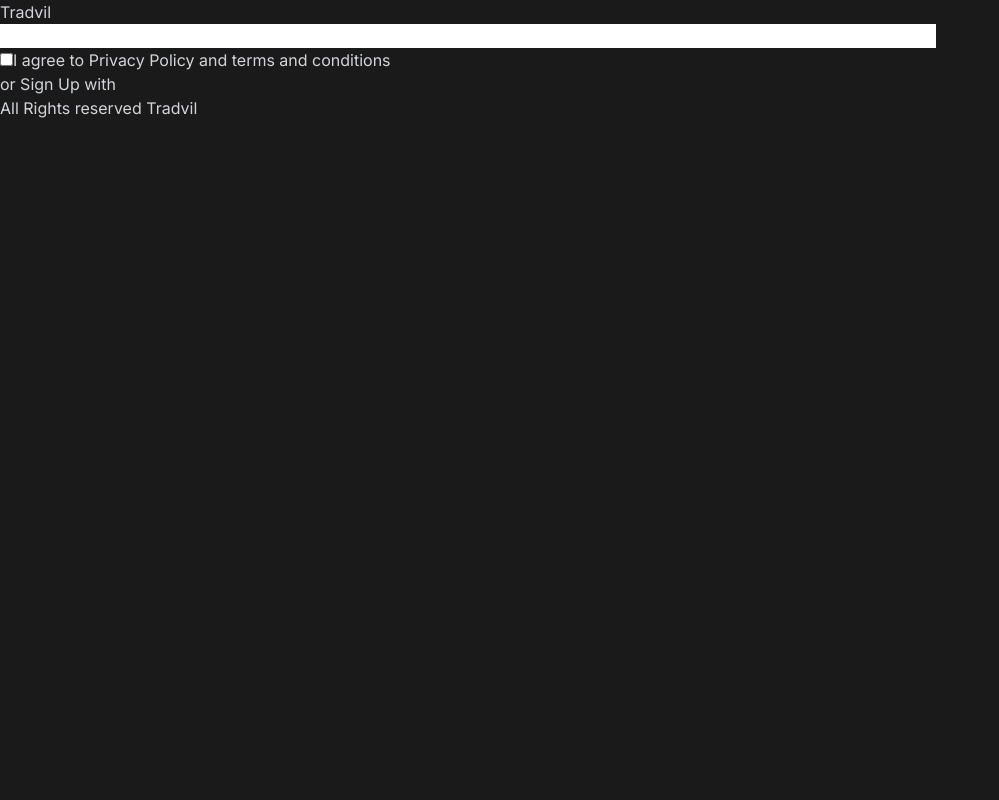
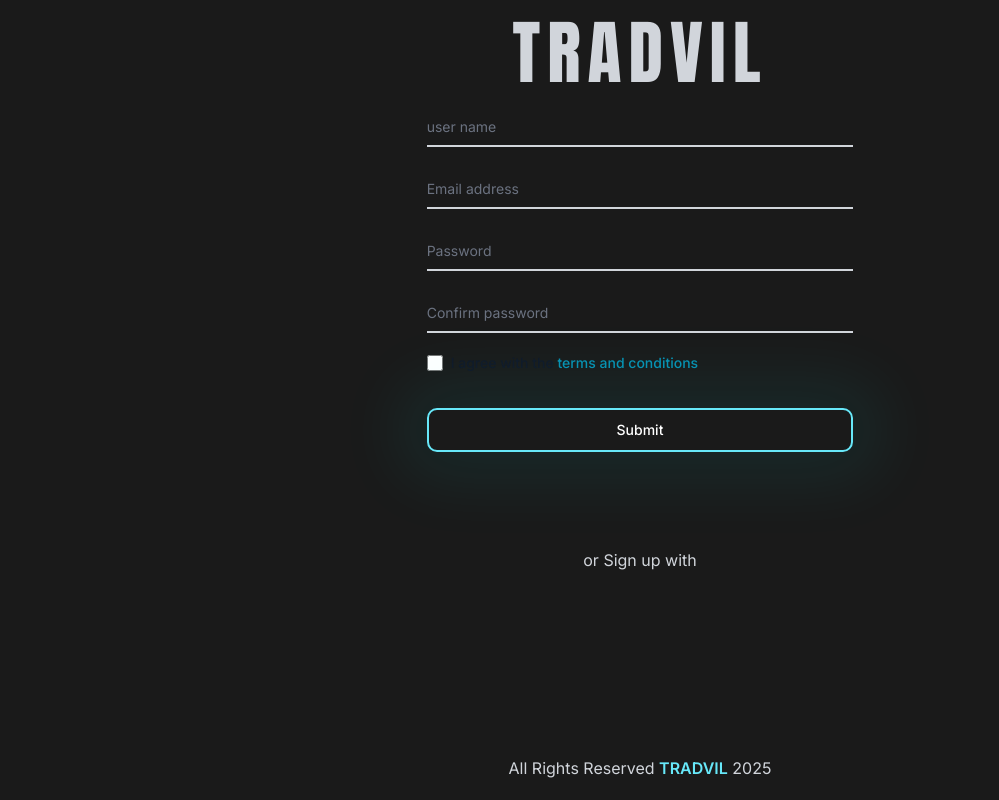
Before and after one commit to Abonsama/tradvil, a Next.js app: page /signupPage in a window 1280 px wide. Shown: the whole page, without its empty margins (0-999 px from the left). Built offline with nearby package versions, Linux system fonts and the light colour scheme.

Commit message:
Fix:set the design for the sign in and signup page

```diff
--- a/app/layout.tsx
+++ b/app/layout.tsx
@@ -26,7 +26,7 @@ export default function RootLayout({
   return (
     <html lang="en">
       <body
-        className={`${anton.variable} ${inter.variable} antialiased bg-background text-gray-300 font-inter`}
+        className={`${anton.variable} ${inter.variable} antialiased bg-background text-gray-300 font-inter p-0 m-0`}
       >
         {children}
       </body>
--- a/app/page.tsx
+++ b/app/page.tsx
@@ -13,7 +13,7 @@ export default function Home() {
     }
     return(
         <section className="flex  flex-col w-screen h-screen justify-evenly items-center">
-            <h1 className="font-anton text-[120px] uppercase">Tradvil</h1>
+            <h1 className="font-anton text-[120px] uppercase tracking-widest">Tradvil</h1>
             <Link href={checkDatabase()} className=" w-[200px] h-[75px] grow-0 flex items-center justify-center shadow-[0_0_70px_27px_rgba(0,255,255,0.07)] border-[.5px] border-cyan-300 rounded-[10px] px-[5px] text-center text-[40px] font-semibold uppercase" >play</Link>
         </section>
     )
--- a/app/signInPage/page.tsx
+++ b/app/signInPage/page.tsx
@@ -1,68 +1,28 @@
-'use client';
 
-import { useRouter } from 'next/navigation';
-import { useRef } from 'react';
+
+
 
 export default function SignInPage() {
-    const inputRef1 = useRef(null);
-    const inputRef2 = useRef(null);
-    const router = useRouter();
-
-    function handleSubmit(e) {
-        const rex = /\w/g;
-
-        e.preventDefault();
-
-        // Check username
-        if (inputRef1.current.value !== "" && inputRef1.current.value.length > 2) {
-            localStorage.setItem('userName', inputRef1.current.value);
-        }else{
-            alert("make a proper username")
-            return
-        }
-
-        // Check password strength
-        if (rex.test(inputRef2.current.value)) {
-            localStorage.setItem('password', inputRef2.current.value);
-        } else {
-            alert("Password is not strong enough.");
-            return;  // If the password doesn't match the regex, exit the function
-        }
-
-        // Set default balance
-        localStorage.setItem('balance', '0');
-
-        // Navigate to HomePage
-        router.push('/HomePage');
-    }
-
 
     return (
-        <section>
-            <span>Tradvil</span>
-            <form onSubmit={handleSubmit}>
-                <label htmlFor="username">User Name</label>
-                <input
-                    type="text"
-                    id="username"
-                    placeholder="User Name"
-                    ref={inputRef1}
-                    required
-                />
-                <label htmlFor="password">Password</label>
-                <input
-                    type="text"
-                    id="password"
-                    placeholder="Password"
-                    ref={inputRef2}
-                    required
-                />
-                <button type="submit">Submit</button>
+        <section className='flex flex-col w-screen h-screen items-center'>
+            <span className='font-anton text-[70px] uppercase tracking-widest'>Tradvil</span>
+            <form className='max-w-md mx-auto mt-10 mb-auto flex flex-col w-1/3 h-1/3'>
+                <div className="relative z-0 w-full mb-5 group">
+        <input type="text" name="floating_UserName" id="floating_UserName" className="block py-2.5 px-0 w-full text-sm text-gray-900 bg-transparent border-0 border-b-2 border-gray-300 appearance-none dark:text-white dark:border-gray-600 dark:focus:border-cyan-300 focus:outline-none focus:ring-0 focus:border-cyan-500 peer" placeholder=" " required />
+        <label htmlFor="floating_UserName" className="peer-focus:font-medium absolute text-sm text-gray-500 dark:text-gray-400 duration-300 transform -translate-y-6 scale-75 top-3 -z-10 origin-[0] peer-focus:start-0 rtl:peer-focus:translate-x-1/4 rtl:peer-focus:left-auto peer-focus:text-cyan-500 peer-focus:dark:text-cyan-300 peer-placeholder-shown:scale-100 peer-placeholder-shown:translate-y-0 peer-focus:scale-75 peer-focus:-translate-y-6">User Name</label>
+    </div>
+    <div className="relative z-0 w-full mb-5 group">
+        <input type="password" name="floating_password" id="floating_password" className="block py-2.5 px-0 w-full text-sm text-gray-900 bg-transparent border-0 border-b-2 border-gray-300 appearance-none dark:text-white dark:border-gray-600 dark:focus:border-cyan-300 focus:outline-none focus:ring-0 focus:border-cyan-500 peer" placeholder=" " required />
+        <label htmlFor="floating_password" className="peer-focus:font-medium absolute text-sm text-gray-500 dark:text-gray-400 duration-300 transform -translate-y-6 scale-75 top-3 -z-10 origin-[0] peer-focus:start-0 rtl:peer-focus:translate-x-1/4 peer-focus:text-cyan-500 peer-focus:dark:text-cyan-300 peer-placeholder-shown:scale-100 peer-placeholder-shown:translate-y-0 peer-focus:scale-75 peer-focus:-translate-y-6">Password</label>
+    </div>
+
+    <button type="submit" className="grow-0 shadow-[0_0_70px_27px_rgba(0,255,255,0.07)] text-white bg-transparent border-[2px] border-cyan-300 focus:outline-none font-medium rounded-[10px] text-sm w-full sm:w-auto px-5 py-2.5 text-center dark:bg-transparent  dark:focus:bg-cyan-950/95 my-[15px] mb-[30px] hover:bg-cyan-500">Submit</button>
             </form>
-            <span>or Sign In with</span>
+            <span className="mb-72">or Sign In with</span>
             {/* <Link href={"google"}>Google</Link>
             <Link href={"facebook"}>Facebook</Link> */}
-            <footer>All Rights Reserved <span>Tradvil</span> {new Date().getFullYear()}</footer>
-        </section>
+            <footer className="fixed md:fixed bottom-5">All Rights Reserved <span className="text-cyan-300 uppercase font-semibold">Tradvil</span> {new Date().getFullYear()}</footer>
+            </section>
     );
 }
--- a/app/signupPage/page.tsx
+++ b/app/signupPage/page.tsx
@@ -1,20 +1,69 @@
+'use client';
 import Link from "next/link"
+import { useRouter } from 'next/navigation';
+import { useRef } from 'react';
 
 export default function SignUpPage(){
-    return(
-        <section>
-            <span>Tradvil</span>
-            <form action="">
-                <input type="text" />
-                <input type="text" />
-                <input type="text" />
-                <input type="text" />
-                <p><input type="checkbox"/>I agree to <Link href={""}>Privacy Policy</Link> and <Link href={''}>terms and conditions</Link></p>
+    const inputRef1 = useRef(null);
+    const inputRef2 = useRef(null);
+    const inputRef3 = useRef(null);
+    const inputRef4 = useRef(null);
+    const router = useRouter();
+
+    function handleSubmit(e) {
+        const rex = /\w/g;
+        e.preventDefault();
+        // Check username
+        if (inputRef1.current.value !== "" && inputRef1.current.value.length > 2) {
+            localStorage.setItem('userName', inputRef1.current.value);
+        }else{
+            alert("make a proper username")
+            return
+        }
+        // Check password strength
+        if (rex.test(inputRef2.current.value)) {
+            localStorage.setItem('password', inputRef2.current.value);
+        } else {
+            alert("Password is not strong enough.");
+            return;
+        }
+        localStorage.setItem('balance', '0');
+        router.push('/HomePage');
+    }
+
+    return (
+        <section className='flex  flex-col w-screen h-screen items-center overflow-hidden'>
+            <span className='font-anton text-[70px] uppercase tracking-widest'>Tradvil</span>
+            <form onSubmit={handleSubmit} className='max-w-md mx-auto flex flex-col w-1/3 h-1/3'>
+            <div className="relative z-0 w-full mb-5 group">
+                <input type="text" name="floating_first_name" id="floating_first_name" className="block py-2.5 px-0 w-full text-sm text-gray-900 bg-transparent border-0 border-b-2 border-gray-300 appearance-none dark:text-white dark:border-gray-600 dark:focus:border-cyan-300 focus:outline-none focus:ring-0 focus:border-cyan-500 peer" placeholder=" " required />
+                <label htmlFor="floating_first_name" className="peer-focus:font-medium absolute text-sm text-gray-500 dark:text-gray-400 duration-300 transform -translate-y-6 scale-75 top-3 -z-10 origin-[0] peer-focus:start-0 rtl:peer-focus:translate-x-1/4 peer-focus:text-cyan-500 peer-focus:dark:text-cyan-300 peer-placeholder-shown:scale-100 peer-placeholder-shown:translate-y-0 peer-focus:scale-75 peer-focus:-translate-y-6">user name</label>
+            </div>
+                <div className="relative z-0 w-full mb-5 group mx-auto my-auto">
+        <input type="email" name="floating_email" id="floating_email" className="block py-2.5 px-0 w-full text-sm text-gray-900 bg-transparent border-0 border-b-2 border-gray-300 appearance-none dark:text-white dark:border-gray-600 dark:focus:border-cyan-300 focus:outline-none focus:ring-0 focus:border-cyan-500 peer" placeholder=" " required />
+        <label htmlFor="floating_email" className="peer-focus:font-medium absolute text-sm text-gray-500 dark:text-gray-400 duration-300 transform -translate-y-6 scale-75 top-3 -z-10 origin-[0] peer-focus:start-0 rtl:peer-focus:translate-x-1/4 rtl:peer-focus:left-auto peer-focus:text-cyan-500 peer-focus:dark:text-cyan-300 peer-placeholder-shown:scale-100 peer-placeholder-shown:translate-y-0 peer-focus:scale-75 peer-focus:-translate-y-6">Email address</label>
+        </div>
+        <div className="relative z-0 w-full mb-5 group">
+            <input type="password" name="floating_password" id="floating_password" className="block py-2.5 px-0 w-full text-sm text-gray-900 bg-transparent border-0 border-b-2 border-gray-300 appearance-none dark:text-white dark:border-gray-600 dark:focus:border-cyan-300 focus:outline-none focus:ring-0 focus:border-cyan-500 peer" placeholder=" " required />
+            <label htmlFor="floating_password" className="peer-focus:font-medium absolute text-sm text-gray-500 dark:text-gray-400 duration-300 transform -translate-y-6 scale-75 top-3 -z-10 origin-[0] peer-focus:start-0 rtl:peer-focus:translate-x-1/4 peer-focus:text-cyan-500 peer-focus:dark:text-cyan-300 peer-placeholder-shown:scale-100 peer-placeholder-shown:translate-y-0 peer-focus:scale-75 peer-focus:-translate-y-6">Password</label>
+        </div>
+        <div className="relative z-0 w-full mb-5 group">
+            <input type="password" name="repeat_password" id="floating_repeat_password" className="block py-2.5 px-0 w-full text-sm text-gray-900 bg-transparent border-0 border-b-2 border-gray-300 appearance-none dark:text-white dark:border-gray-600 dark:focus:border-cyan-300 focus:outline-none focus:ring-0 focus:border-cyan-500 peer" placeholder=" " required />
+            <label htmlFor="floating_repeat_password" className="peer-focus:font-medium absolute text-sm text-gray-500 dark:text-gray-400 duration-300 transform -translate-y-6 scale-75 top-3 -z-10 origin-[0] peer-focus:start-0 rtl:peer-focus:translate-x-1/4 peer-focus:text-cyan-500 peer-focus:dark:text-cyan-300 peer-placeholder-shown:scale-100 peer-placeholder-shown:translate-y-0 peer-focus:scale-75 peer-focus:-translate-y-6">Confirm password</label>
+        </div>
+        <div className="flex items-start mb-5">
+        <div className="flex items-center h-5">
+        <input id="terms" type="checkbox" value="" className="w-4 h-4 border border-gray-300 rounded-sm bg-gray-50 focus:ring-3 focus:ring-cyan-300 dark:bg-gray-700 dark:border-gray-600 dark:focus:ring-cyan-600 dark:ring-offset-gray-800 dark:focus:ring-offset-gray-800" required />
+        </div>
+        <label htmlFor="terms" className="ms-2 text-sm font-medium text-gray-900 dark:text-gray-300">I agree with the <a href="" className="text-cyan-600 hover:underline dark:text-cyan-500">terms and conditions</a></label>
+        </div>
+        <button type="submit" className="grow-0 shadow-[0_0_70px_27px_rgba(0,255,255,0.07)] text-white bg-transparent border-[2px] border-cyan-300 focus:outline-none font-medium rounded-[10px] text-sm w-full sm:w-auto px-5 py-2.5 text-center dark:bg-transparent  dark:focus:bg-cyan-950/95 my-[15px] mb-[30px] hover:bg-cyan-500">Submit</button>
+
             </form>
-            <span>or Sign Up with</span>
-            <Link href={"google"}></Link>
-            <Link href={"facebook"}></Link>
-            <footer>All Rights reserved <span>Tradvil</span>{/*year*/}</footer>
+            <span className="my-44">or Sign up with</span>
+            {/* <Link href={"google"}>Google</Link>
+            <Link href={"facebook"}>Facebook</Link> */}
+            <footer className="fixed md:fixed bottom-5">All Rights Reserved <span className="text-cyan-300 uppercase font-semibold">Tradvil</span> {new Date().getFullYear()}</footer>
         </section>
-    )
+    );
 }
```
